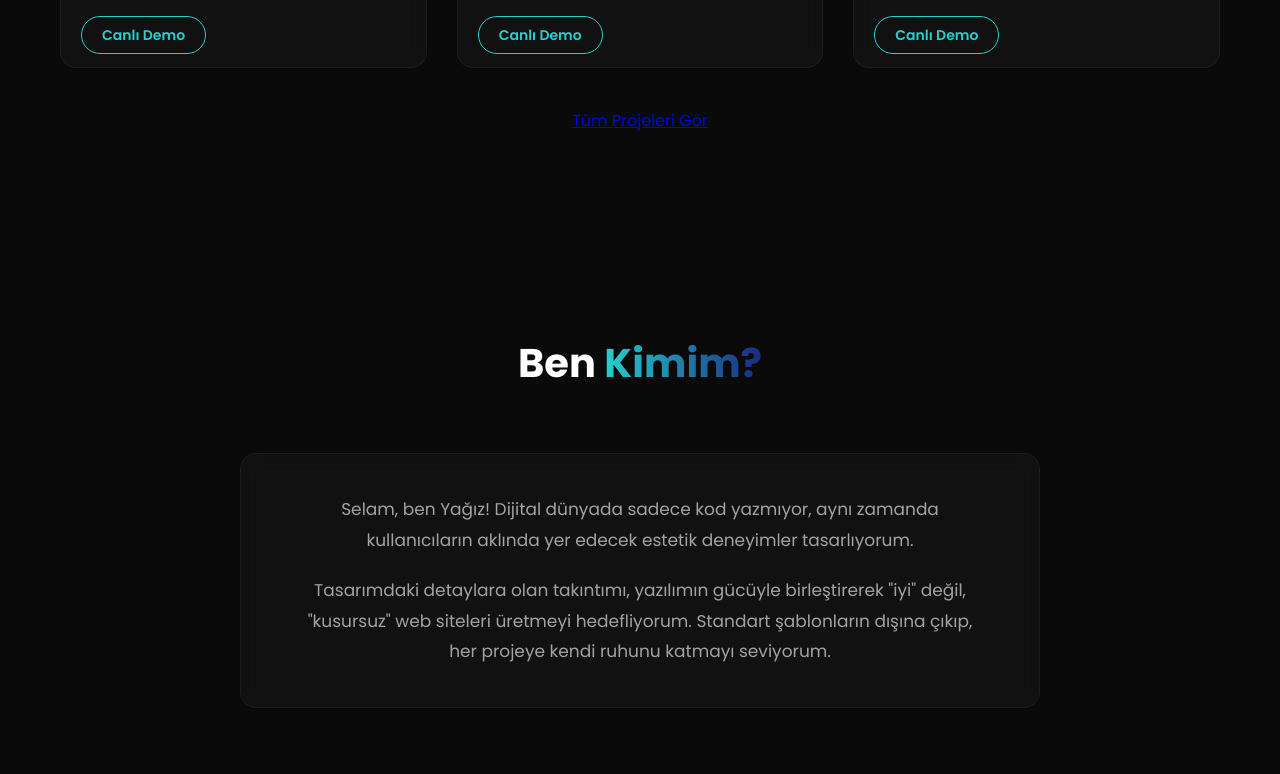
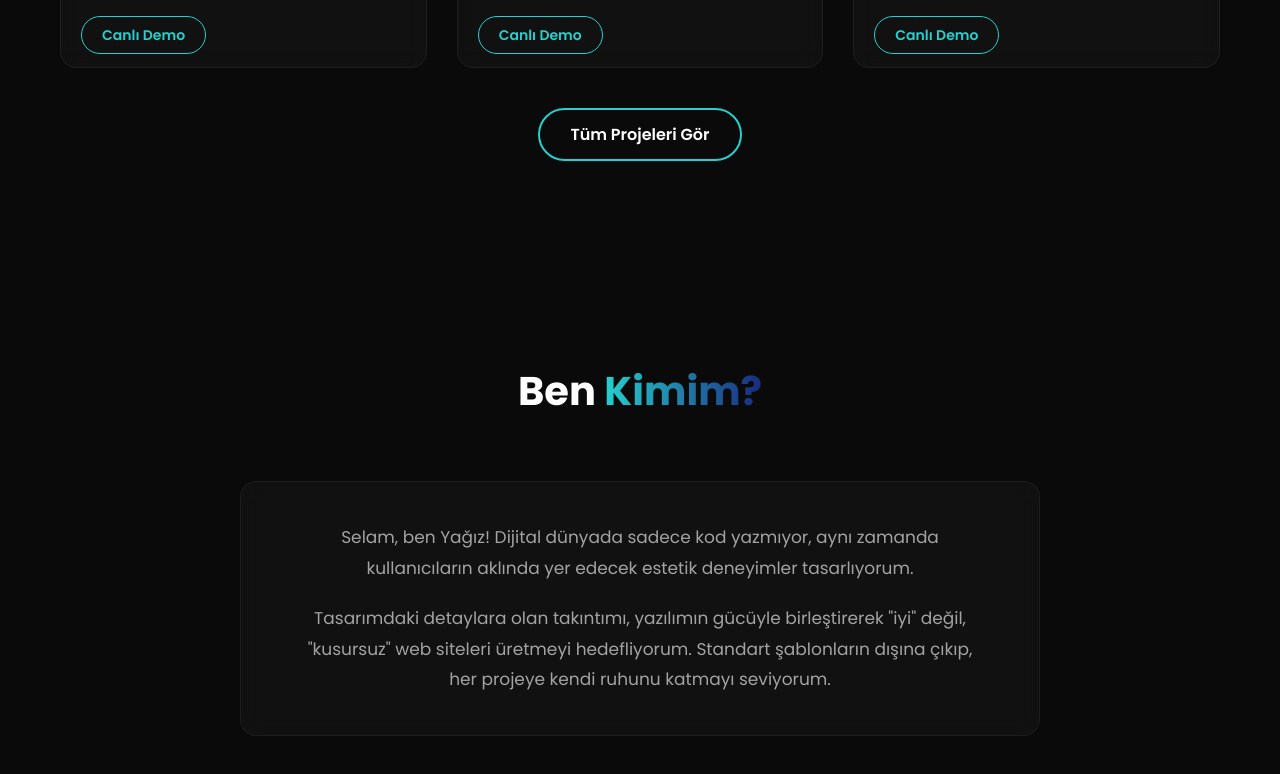
Before and after one commit to devyildirimy/portfolio-website, a plain HTML site: page portfolio/index.html in a window 1280 px wide. Shown: the part 1471-2245 px from the top of the page. Drawn offline with Linux system fonts and the light colour scheme.

Commit message:
Update style.css

```diff
--- a/portfolio/style.css
+++ b/portfolio/style.css
@@ -450,3 +450,20 @@ html {
     opacity: 1;
     transform: translateY(0); /* Kendi orijinal konumuna gel */
 }
+
+.btn-main {
+    display: inline-block;
+    padding: 12px 30px;
+    background: transparent;
+    border: 2px solid var(--accent);
+    color: var(--text-white);
+    text-decoration: none;
+    border-radius: 30px;
+    transition: var(--transition-smooth);
+    font-weight: 600;
+}
+
+.btn-main:hover {
+    background: var(--accent);
+    color: var(--bg-dark);
+}
```
